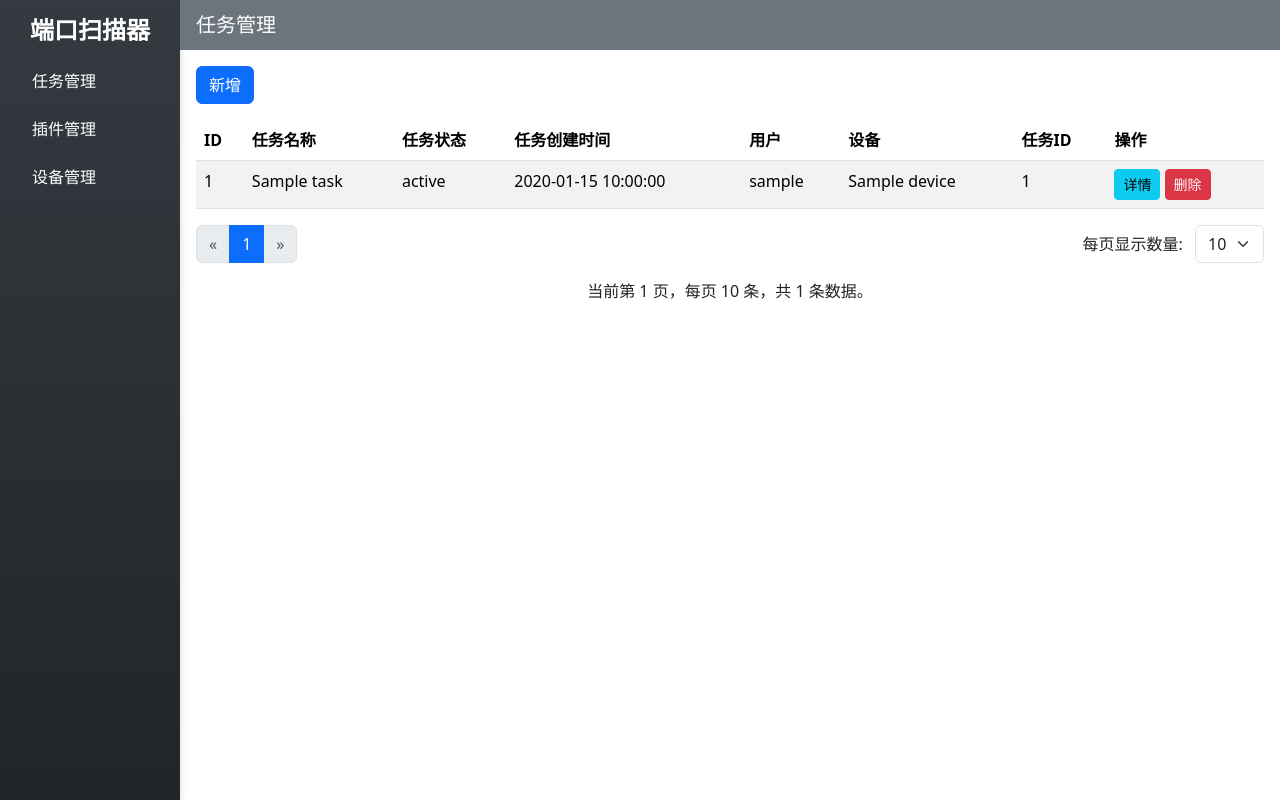
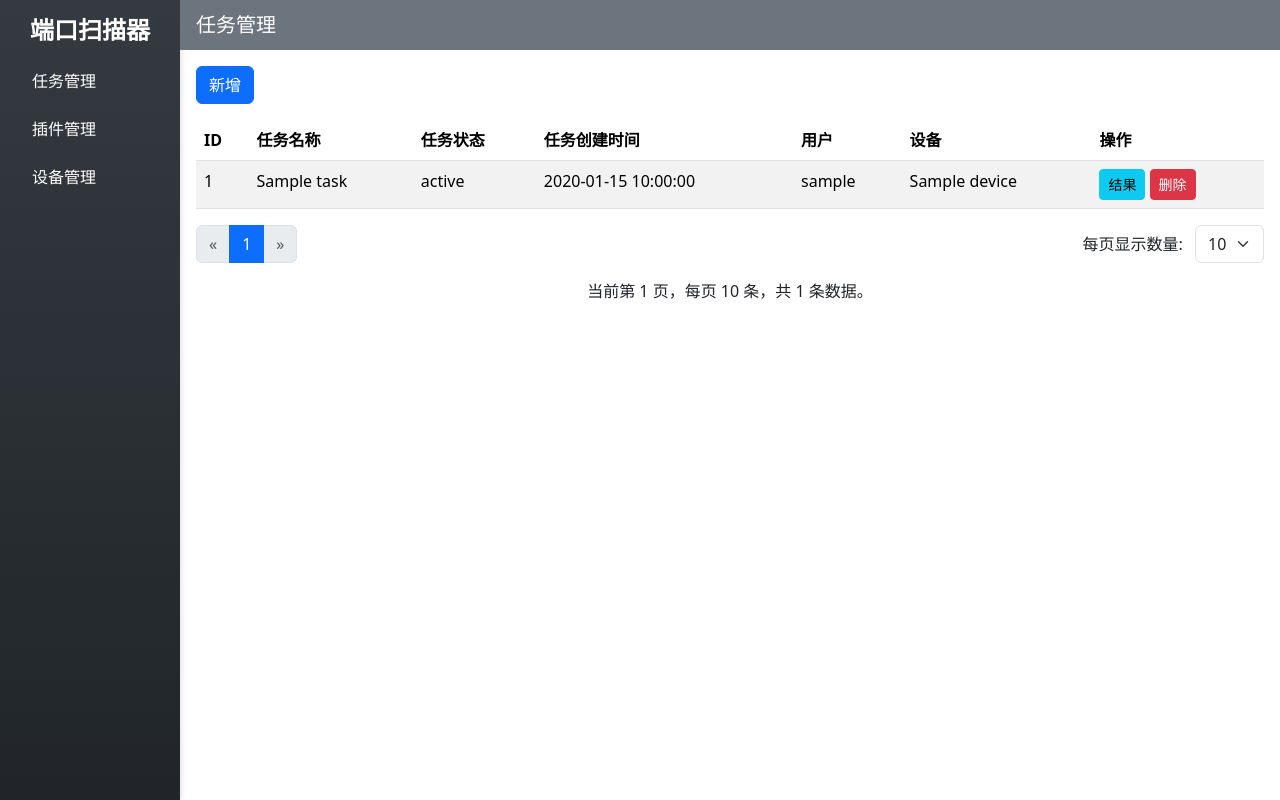
Before and after one commit to xiaqijun/kisectools, a Flask app: page /task/ in a window 1280 px wide. Run offline with Flask 3, Linux system fonts and the light colour scheme; a user stored in the database is signed in; tables that the repository leaves empty hold one stand-in row (values such as "Sample post").

Commit message:
优化任务模型，设置任务类型默认值为0；调整任务详情页面，修改按钮文本及模态框宽度，格式化结果创建时间显示

```diff
--- a/kisectools/models.py
+++ b/kisectools/models.py
@@ -45,7 +45,7 @@ class Task(db.Model):
     task_id = db.Column(db.String(150), unique=True, nullable=False)
     task_results = db.relationship('Task_result', backref='task_result', lazy=True)
     sync_flag = db.Column(db.Boolean, default=False)  # 是否同步标志
-    task_type = db.Column(db.String(50), nullable=True)  # 任务类型，1表示为监控任务，0表示为普通任务
+    task_type = db.Column(db.String(50), nullable=True,default=0)  # 任务类型，1表示为监控任务，0表示为普通任务
     schedule_interval = db.Column(db.String(50), nullable=True)  # 任务调度间隔，例如 'daily', 'hourly'
     next_run_time = db.Column(db.DateTime, nullable=True)  # 下次运行时间
 
--- a/kisectools/templates/task.html
+++ b/kisectools/templates/task.html
@@ -53,7 +53,6 @@
                 <th>任务创建时间</th>
                 <th>用户</th>
                 <th>设备</th>
-                <th>任务ID</th>
                 <th>操作</th>
             </tr>
         </thead>
@@ -66,9 +65,8 @@
                 <td>{{ task.create_time}}</td>
                 <td>{{ task.user }}</td>
                 <td>{{ task.device }}</td>
-                <td>{{ task.task_id }}</td>
                 <td>
-                    <button id="detail_{{ task.id }}" class="btn btn-sm btn-info">详情</button>
+                    <button id="detail_{{ task.id }}" class="btn btn-sm btn-info">结果</button>
                     <button id="delete_{{ task.id }}" class="btn btn-sm btn-danger">删除</button>
                 </td>
             </tr>
@@ -117,7 +115,7 @@
                 <div class="modal-body">
                     <style>
                         #taskDetailModal .modal-dialog {
-                            max-width: 90%; /* 设置模态框宽度为90% */
+                            max-width: 70%; /* 设置模态框宽度为90% */
                         }
                     </style>
                     <p><strong>统计：</strong>IP存活: <span id="detailUniqueIPs"></span>个，端口存活数: <span id="detailTotalPorts"></span>个</p>
@@ -256,7 +254,7 @@
                                     <td>${result.port}</td>
                                     <td>${result.status}</td>
                                     <td>${result.service}</td>
-                                    <td>${result.create_time}</td>
+                                    <td>${new Date(result.create_time).toLocaleString()}</td>
                                 `;
                                 resultTable.appendChild(row);
                             });
```
